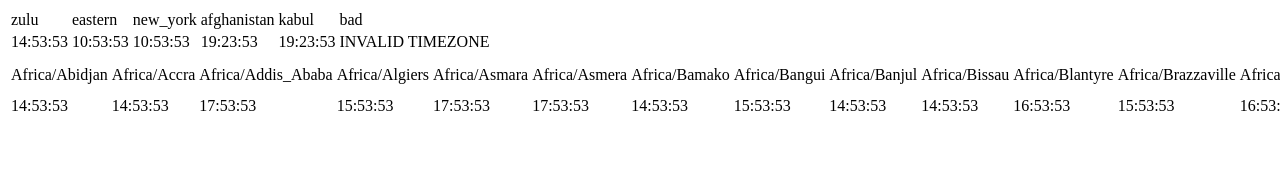
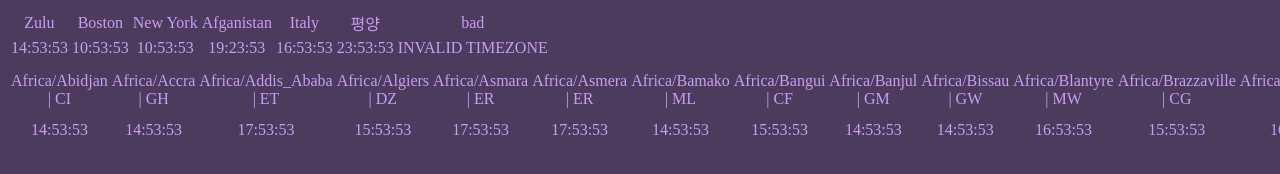
Before and after one commit to LadderTheory/dash-clock, a plain HTML site: page index.html in a window 1280 px wide. Shown: the top 174 px of the page. Drawn offline with nearby package versions, Linux system fonts and the light colour scheme.

Commit message:
added stylesheet, updated comments, updated dashClock function

```diff
--- a/dashClock.js
+++ b/dashClock.js
@@ -1,10 +1,11 @@
 // add necessary timezones here
 const timezone = {
-    zulu: "zulu",
-    eastern: "America/New_York",
-    new_york: "America/New_York",
-    afghanistan: "Asia/Kabul",
-    kabul: "Asia/Kabul",
+    "Zulu": "zulu",
+    "Boston": "America/New_York",
+    "New York": "America/New_York",
+    "Afganistan": "Asia/Kabul",
+    "Italy": "cet",
+    "평양": "Asia/Pyongyang",
     bad: "bad",//test fail on purpose
 };
 
@@ -44,7 +45,7 @@ function timeFromZone(arg) {
 function updateClocks() {
     let clocks = document.getElementsByClassName("clock_cell");
 
-    // no idea why this works, js is weird man
+    // '[]' is used here as slang for 'Array.prototype'. Allows the calling of array functions on non-array collections
     [].forEach.call(clocks, (x) => {
         x.innerHTML = timeFromZone(x.dataset.timezone);
     })
@@ -59,8 +60,8 @@ function dashClock(elementID, nodes) {
     let title_row = document.createElement("tr");
     let clock_row = document.createElement("tr");
 
-    title_row.id = "title_row";
-    clock_row.id = "clock_row";
+    title_row.className = "title_row";
+    clock_row.className = "clock_row";
 
     nodes.forEach((x) => {
         x.time = timeFromZone(x.timezone);
@@ -69,6 +70,7 @@ function dashClock(elementID, nodes) {
         let clock_cell = document.createElement("td");
 
         title_cell.innerHTML = x.title;
+        title_cell.className = "title_cell"
         clock_cell.innerHTML = x.time;
         clock_cell.className = "clock_cell";
         clock_cell.dataset.timezone = x.timezone;
--- a/index.html
+++ b/index.html
@@ -4,12 +4,12 @@
         <title>테스트</title>
         <script src="csvjson.js"></script>
         <script src="dashClock.js"></script>
-        <script src="https://ajax.googleapis.com/ajax/libs/jquery/3.5.1/jquery.min.js"></script>
+        <link rel="stylesheet" href="styles.css">
     </head>
     <body>
         <div>
-            <a id="dash_clock">나를 바꿔</a>
-            <a id="dash_clock2"></a>
+            <h id="dash_clock">나를 바꿔</h>
+            <h id="dash_clock2" />
         </div>
         <script>
             let nodes = Object.keys(timezone).map((x) => {
@@ -18,7 +18,7 @@
 
             dashClock("dash_clock", nodes);
 
-            nodes = csvjson.map((x) => dcNode(x["TZ database name"], x["TZ database name"]));
+            nodes = csvjson.map((x) => dcNode(`${x["TZ database name"]} | ${x["Country code"]}`, x["TZ database name"]));
 
             dashClock("dash_clock2", nodes);
         </script>
--- /dev/null
+++ b/styles.css
@@ -0,0 +1,10 @@
+.dashClock {
+    text-align: center;
+    table-layout: fixed;
+}
+
+body
+{
+    color: #CA9DF5;
+    background-color: #4c3b5c;
+}
```
